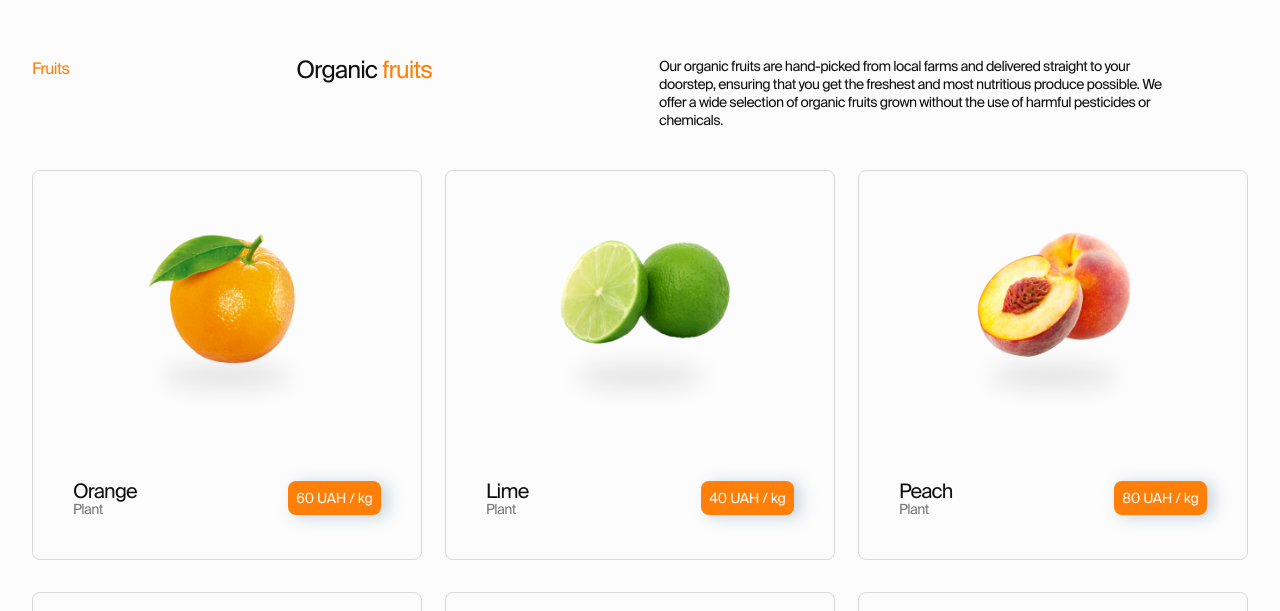
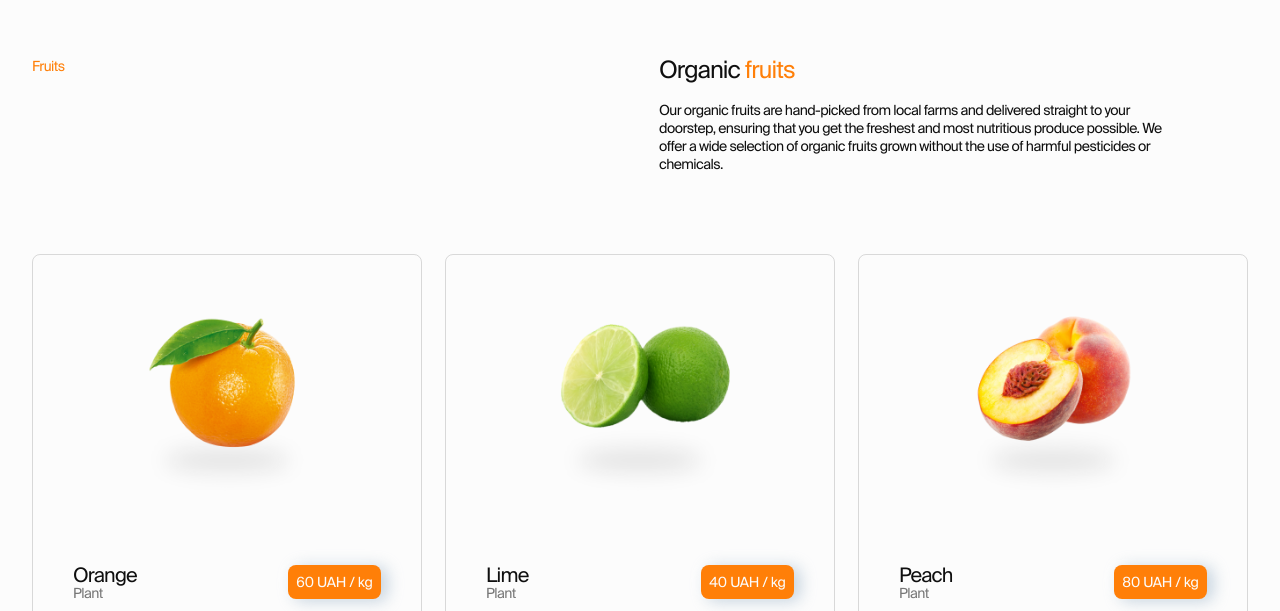
Before and after one commit to 1Valent/orange-life-style, a website built with Vite: page src/index.html in a window 1280 px wide. Shown: the part 1218-1829 px from the top of the page. Built offline with nearby package versions, Linux system fonts and the light colour scheme.

Commit message:
Title section changes

```diff
--- a/src/css/fruits.css
+++ b/src/css/fruits.css
@@ -11,70 +11,65 @@
 .section-fruits .container {
   display: flex;
   flex-direction: column;
-  max-width: 375px;
-  gap: 40px;
-  margin: 0 auto;
 }
 
-@media only screen and (min-width: 768px) {
-  .section-fruits .container {
-    max-width: 768px;
-  }
-}
-
-@media only screen and (min-width: 1280px) {
-  .section-fruits .container {
-    max-width: 1280px;
-  }
-}
 
 /* #endregion */
 
 /* #region  Title*/
-.fruits-title-wrapper {
+.fruits-descr {
   display: flex;
   flex-direction: column;
   gap: 20px;
+  margin-bottom: 40px;
 }
-.fruits-title-wrapper .section-name {
+
+@media only screen and (min-width: 768px) {
+  .fruits-descr {
+    margin-bottom: 80px;
+  }
+}
+
+.fruits-descr .section-name {
   padding: 0;
 }
+
 @media only screen and (min-width: 768px) {
-  .fruits-title-wrapper {
+  .fruits-descr {
     flex-direction: row;
     justify-content: space-between;
   }
 }
 
 @media only screen and (min-width: 1280px) {
-  .fruits-title-wrapper {
+  .fruits-descr {
     padding-right: 80px;
   }
 }
 
-.fruits-title-list {
+.fruits-article {
   display: flex;
   flex-direction: column;
   gap: 20px;
 }
 
-.fruits-title-item {
-  width: 335px;
+.fruits-article {
+  max-width: 335px;
 }
 
 @media only screen and (min-width: 768px) {
-  .fruits-title-item {
-    width: 496px;
+  .fruits-article {
+    max-width: 496px;
   }
 }
 
 @media only screen and (min-width: 1280px) {
-  .fruits-title-item {
-    width: 547px;
+  .fruits-article {
+    max-width: 547px;
   }
 }
 
-.fruits-section-name {
+.section-name {
   font-weight: 400;
   font-size: 14px;
   line-height: 1.28;
--- a/src/partials/fruits.html
+++ b/src/partials/fruits.html
@@ -1,14 +1,16 @@
 <section class="section-fruits">
   <div class="container">
-    <div class="fruits-title-wrapper">
+    <div class="fruits-descr">
       <h2 class="section-name orange">Fruits</h2>
-      <h3 class="fruits-title">Organic <span class="orange">fruits</span></h3>
-      <p class="fruits-par">
-        Our organic fruits are hand-picked from local farms and delivered
-        straight to your doorstep, ensuring that you get the freshest and most
-        nutritious produce possible. We offer a wide selection of organic fruits
-        grown without the use of harmful pesticides or chemicals.
-      </p>
+      <div class="fruits-article">
+        <h3 class="fruits-title">Organic <span class="orange">fruits</span></h3>
+        <p class="fruits-par">
+          Our organic fruits are hand-picked from local farms and delivered
+          straight to your doorstep, ensuring that you get the freshest and most
+          nutritious produce possible. We offer a wide selection of organic
+          fruits grown without the use of harmful pesticides or chemicals.
+        </p>
+      </div>
     </div>
 
     <div class="fruits-item-wrapper">
```
